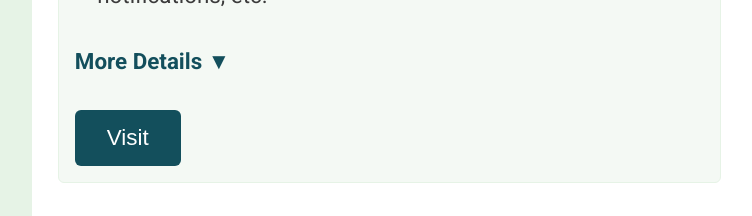
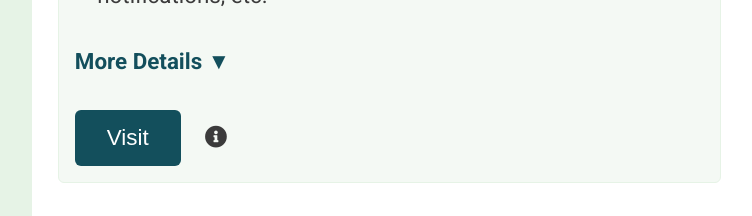
Before and after one commit to stefanbalaz/pwp, a React (Vite) app: page /portfolio in a window 1280 px wide. Shown: the part 800-1016 px from the top of the page, without its empty margins (275-1027 px from the left). Built offline with nearby package versions, Linux system fonts and the light colour scheme.

Commit message:
link fix

```diff
--- a/index.html
+++ b/index.html
@@ -14,6 +14,17 @@
       integrity="sha384-UHRtZLI+pbxtHCWp1t77Bi1L4ZtiqrqD80Kn4Z8NTSRyMA2Fd33n5dQ8lWUE00s/"
       crossorigin="anonymous"
     />
+    <!-- Fallback to a local copy if CDN fails -->
+    <link rel="stylesheet" href="path/to/local/fontawesome/all.min.css" />
+    <script>
+      // Fallback in case CDN fails
+      if (typeof FontAwesome === "undefined") {
+        document.write(
+          '<link rel="stylesheet" href="path/to/local/fontawesome/all.min.css">'
+        );
+      }
+    </script>
+
     <title>Stefan Balaz - Personal Webpage</title>
   </head>
   <body>
--- a/src/components/Portfolio.jsx
+++ b/src/components/Portfolio.jsx
@@ -112,6 +112,18 @@ function Portfolio() {
             )}
 
             {/* BUTTON */}
+
+            <button
+              className="btn custom-button"
+              onClick={() =>
+                window.open(
+                  "https://amate-admin-dashboard.netlify.app/",
+                  "_blank"
+                )
+              }
+            >
+              Visit
+            </button>
             <div className="tooltip-container">
               <div className="tooltip">
                 Username: guest <br />
@@ -120,17 +132,10 @@ function Portfolio() {
                 <br />
                 After login, wait briefly for backend activation.
               </div>
-              <button
-                className="btn custom-button"
-                onClick={() =>
-                  window.open(
-                    "https://delivery-price-calculator.netlify.app/",
-                    "_blank"
-                  )
-                }
-              >
-                Visit
-              </button>
+              <i
+                className="fas fa-info-circle"
+                style={{ marginLeft: "3vh" }}
+              ></i>
             </div>
           </div>
         </div>
```
